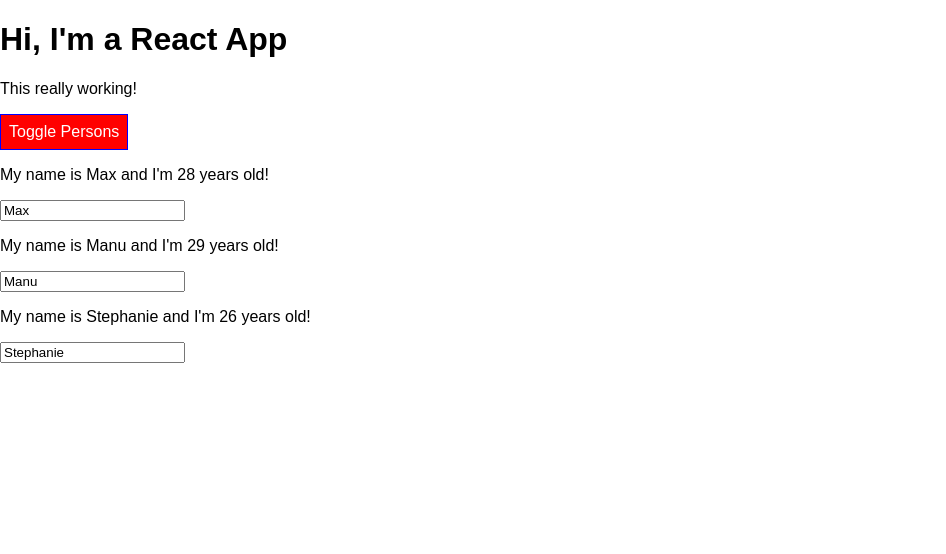
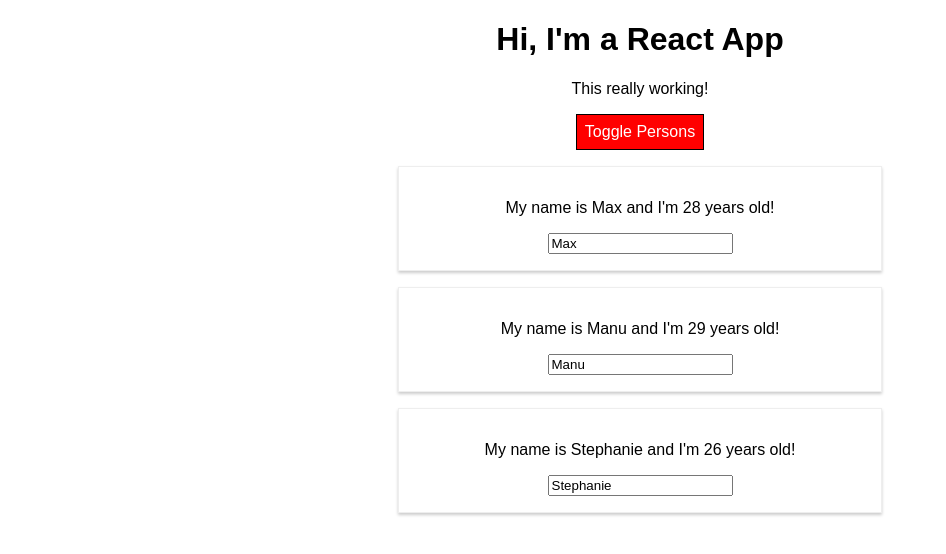
Before and after one commit to schenkd/react-udemy-example, a React app: page / in a window 1280 px wide. Both pictures are taken after a click on the button "Toggle Persons". Shown: the top 554 px of the page, without its empty margins (0-946 px from the left). Built offline with nearby package versions, Linux system fonts and the light colour scheme.

Commit message:
refactor to class modules

```diff
--- a/src/App.css
+++ b/src/App.css
@@ -2,10 +2,33 @@
   text-align: center;
 }
 
-.red {
+.Red {
   color: red;
 }
 
-.bold {
+.Bold {
   font-weight: bold;
 }
+
+.App button {
+  background-color: green;
+  color: white;
+  font: inherit;
+  border: 1px solid black;
+  padding: 8px;
+  cursor: pointer;
+}
+
+.App button:hover {
+  background-color: lightgreen;
+  color: black;
+}
+
+.App button.Red {
+  background-color: red;
+}
+
+.App button.Red:hover {
+  background-color: salmon;
+  color: black;
+}
--- a/src/App.js
+++ b/src/App.js
@@ -1,6 +1,6 @@
 import React, { Component } from 'react';
 import Person from './Person/Person.js';
-import './App.css';
+import classes from './App.css';
 
 
 class App extends Component {
@@ -48,17 +48,8 @@
   }
 
   render() {
-    // extended with :hover (Thx to Radium!)
-    const style = {
-      backgroundColor: 'green',
-      color: 'white',
-      font: 'inherit',
-      border: '1px solid blue',
-      padding: '8px',
-      cursor: 'pointer',
-    };
-
     let persons = null;
+    let btnClass = null;
 
     if (this.state.showPersons) {
       persons = (
@@ -74,24 +65,24 @@
         </div>
       );
 
-      style.backgroundColor = 'red';
+      btnClass = classes.Red;
     }
 
     // dynamic styling classes
-    const classes = [];
+    const assignedClasses = [];
     if (this.state.persons.length <= 2) {
-      classes.push('red');
+      assignedClasses.push( classes.Red );
     }
     if (this.state.persons.length <= 1) {
-      classes.push('bold');
+      assignedClasses.push( classes.Bold );
     }
     // StyleRoot extends Radium functionality with mediaQueries
     return (
-      <div className="App">
+      <div className={ classes.App }>
         <h1>Hi, I'm a React App</h1>
-        <p className={ classes.join(' ') }>This really working!</p>
+        <p className={ assignedClasses.join(' ') }>This really working!</p>
         <button
-          style={ style }
+          className={btnClass}
           onClick={ this.togglePersonsHandler }>Toggle Persons</button>
         { persons }
       </div>
--- a/src/Person/Person.css
+++ b/src/Person/Person.css
@@ -6,3 +6,9 @@
     padding: 16px;
     text-align: center;
 }
+
+@media (min-width: 500px) {
+    .Person {
+        width: 450px;
+    }
+}
--- a/src/Person/Person.js
+++ b/src/Person/Person.js
@@ -1,10 +1,10 @@
 import React from 'react';
 
-import './Person.css';
+import classes from './Person.css';
 
 const person = (props) => {
     return (
-        <div className="Person">
+        <div className={ classes.Person }>
             <p onClick={ props.click }>My name is { props.name } and I'm { props.age } years old!</p>
             <p>{ props.children }</p>
             <input type='text' onChange={ props.changed } value={ props.name }/>
```
